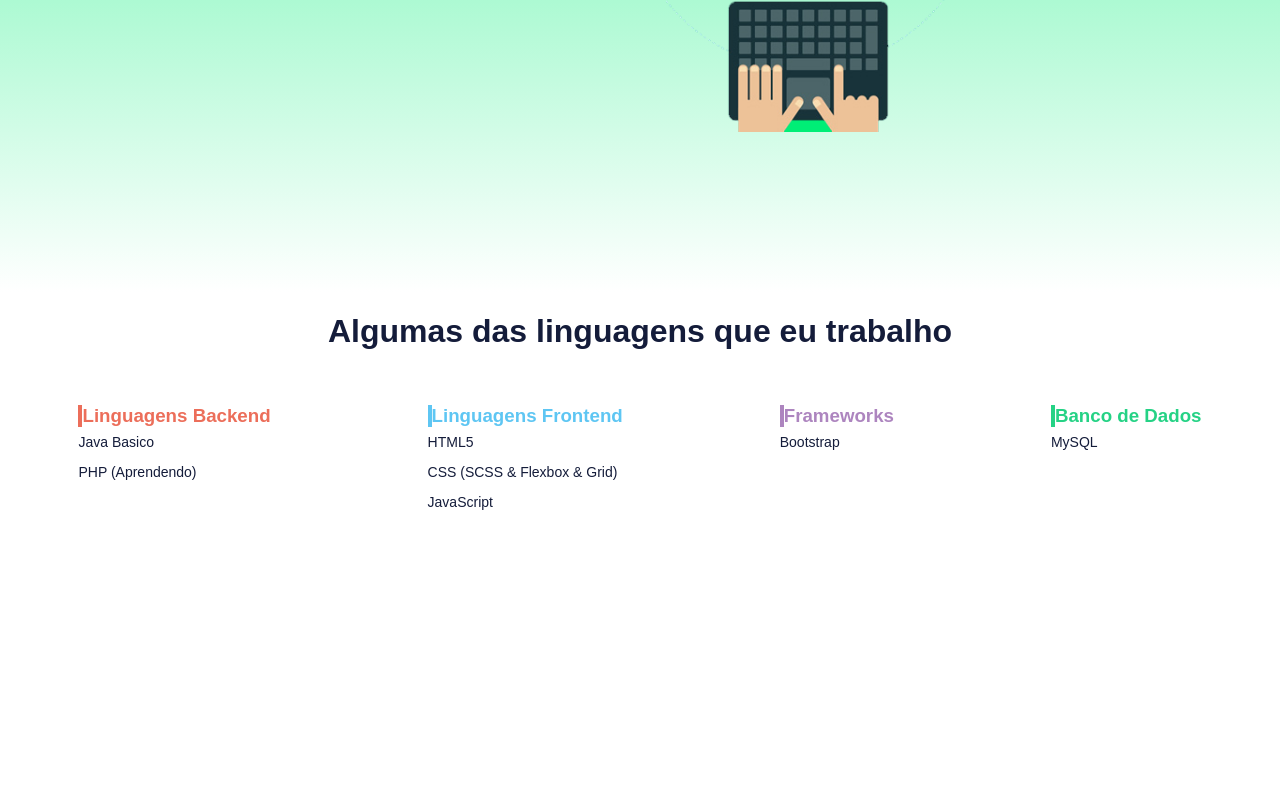
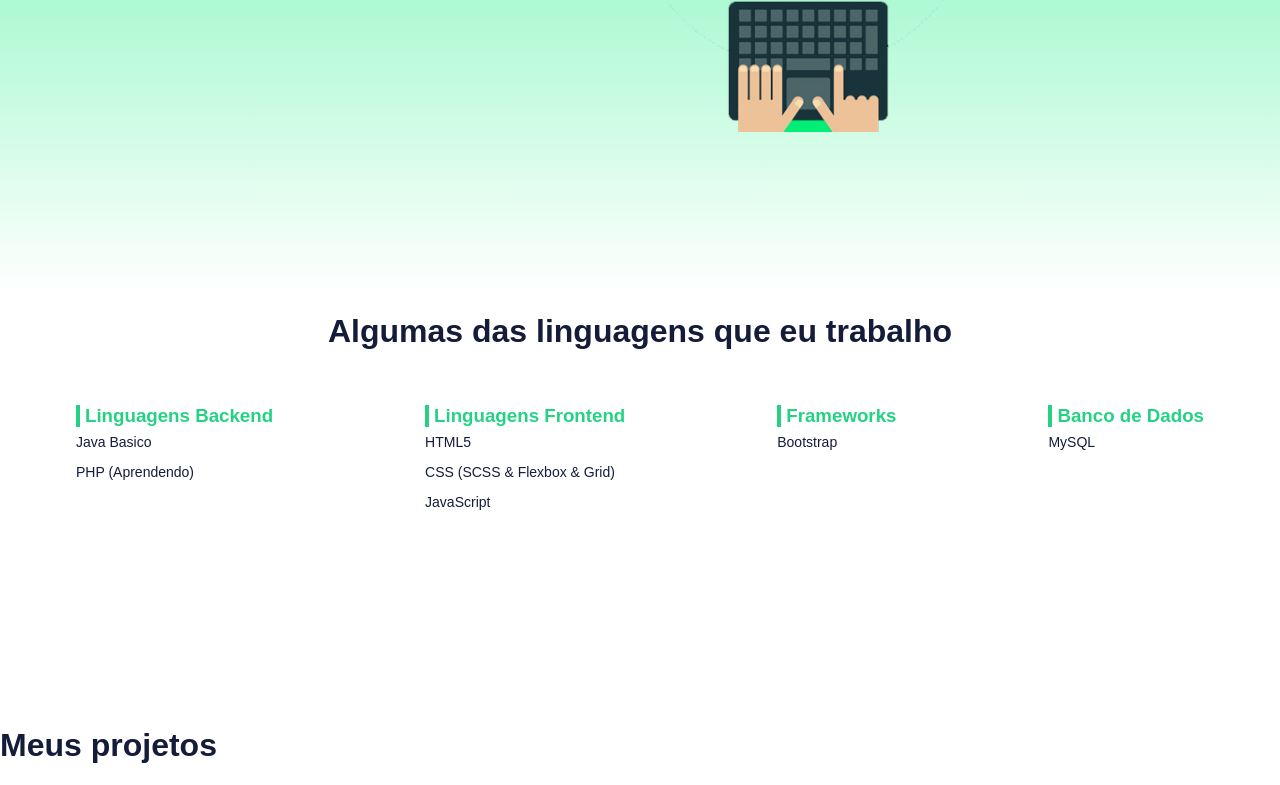
Before and after one commit to GabrielPrediger/Portfolio, a plain HTML site: page paginainicial.html in a window 1280 px wide. Shown: the part 1371-2156 px from the top of the page. Before the commit the page ends 2076 px from the top, so only its background shows below. Drawn offline with Linux system fonts and the light colour scheme.

Commit message:
v01
Altearações minimas

```diff
--- a/css/style.css
+++ b/css/style.css
@@ -112,7 +112,6 @@
     justify-content: space-around;
     /*border-color: #E6ECF8;*/
 
-
 }
 
 .titulo-linguagens{
@@ -140,10 +139,10 @@
     flex-direction: column;
 }
 
-.titulo-backend{color: #EC6E5A; border-left: 4px solid #EC6E5A; font-size: bold; }
-.titulo-frontend { color: #5EC6F3; border-left: 4px solid #5EC6F3; font-size: bold;}
-.titulo-frameworks { color: #AD85BF; border-left: 4px solid #AD85BF; font-size: bold;}
-.titulo-bancodedados { color: #25D285; border-left: 4px solid #25D285; font-size: bold;}
+.titulo-backend{color: #25D285; border-left: 4px solid #25D285; font-size: bold; padding-left: 5px;}
+.titulo-frontend { color: #25D285; border-left: 4px solid #25D285; font-size: bold; padding-left: 5px;}
+.titulo-frameworks { color: #25D285; border-left: 4px solid #25D285; font-size: bold; padding-left: 5px;}
+.titulo-bancodedados { color: #25D285; border-left: 4px solid #25D285; font-size: bold; padding-left: 5px;}
 
 .texto-linguagens {
     font-size: 14px;
--- a/paginainicial.html
+++ b/paginainicial.html
@@ -16,6 +16,7 @@
             <p class="contato-header">Contato</p>
         </div>
     </header>
+
     <main class="conteudo-principal">
         <div class="conteudo-titulo">
             <h1 class="titulo-conteudo">Hello World!</h1>
@@ -31,7 +32,7 @@
                     a descobrir mais sobre esse INCRIÍVEL mundo. Então, a partir dai me apaixonei
                     pela programação. Comecei na Universidade de Passo Fundo em 2019 a cursar
                     Analise e Desenvolvimento de Sistemas e nas horas vagas reforço meus estudos
-                    em plataformas de cursos online, como Alura, Udemy e Rocket Seat.
+                    em plataformas de cursos online como Alura, Udemy e Rocket Seat.
                 </p>
                 <img class="icone-notebook" src="./img/tecnot.png">
             </div>
@@ -40,13 +41,11 @@
             <h1 class="titulo-linguagens">Algumas das linguagens que eu trabalho</h1>
             <nav class="navbar-linguagens">
 
-
                 <section class="container-backend">
                     <h3 class="titulo-backend">Linguagens Backend</h3>
                     <p class="texto-linguagens">Java Basico</p>
                     <p class="texto-linguagens">PHP (Aprendendo)</p>
                 </section>
-
 
                 <section class="container-frontend">
                     <h3 class="titulo-frontend">Linguagens Frontend</h3>
@@ -55,19 +54,19 @@
                     <p class="texto-linguagens">JavaScript</p>
                 </section>
 
-
                 <section class="container-framework">
                     <h3 class="titulo-frameworks">Frameworks</h3>
                     <p class="texto-linguagens">Bootstrap</p>
                 </section>
 
-
                 <section class="container-bd">
                     <h3 class="titulo-bancodedados">Banco de Dados</h3>
                     <p class="texto-linguagens">MySQL</p>
                 </section>
-
             </nav>
+        </div>
+        <div class="projetos">
+            <h1>Meus projetos</h1>
         </div>
     </main>
 </body>
```
Also changed, not shown: img/tec.png (added).
